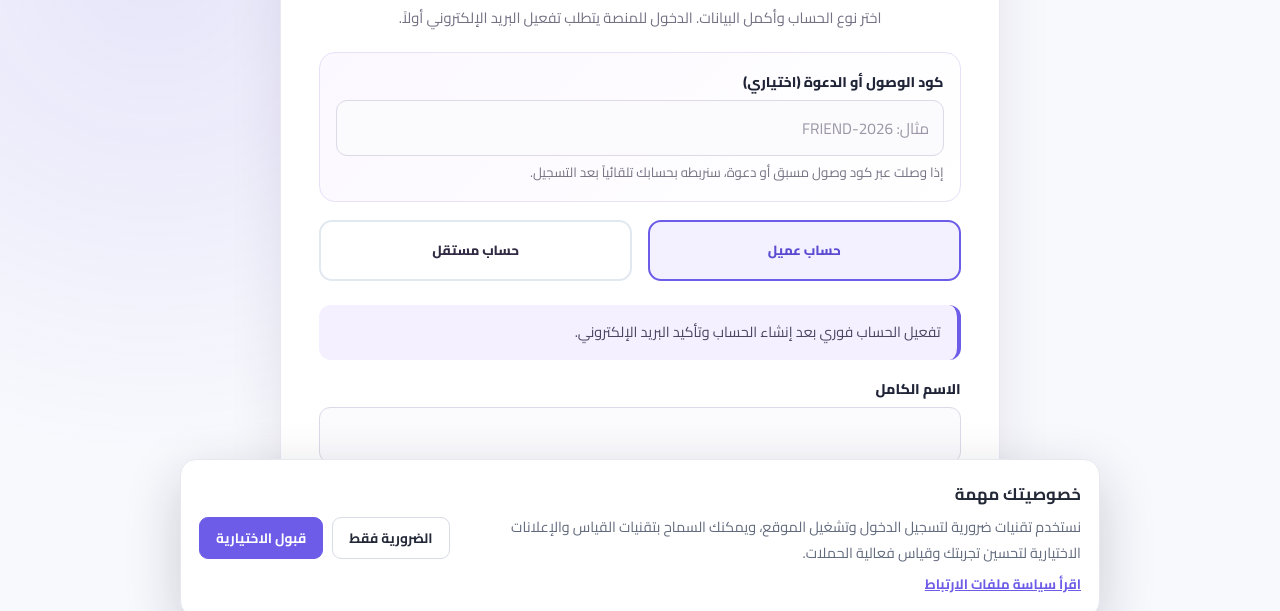
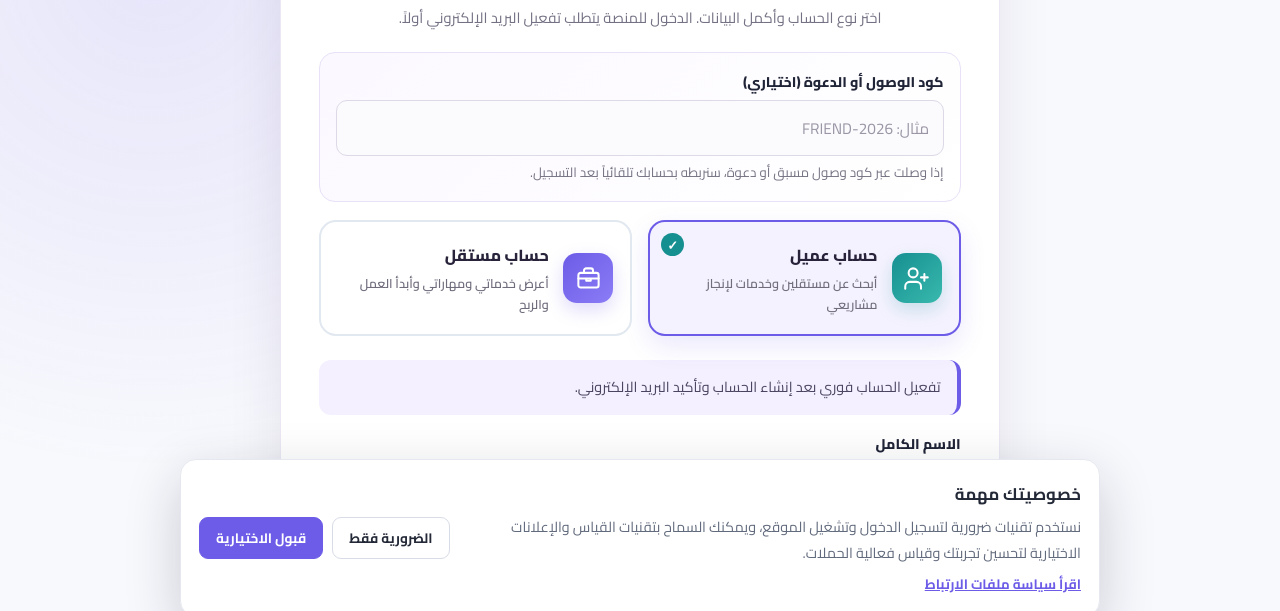
Before and after one commit to omars1640-lang/Piklanc2, a plain HTML site: page register.html in a window 1280 px wide. Shown: the part 161-772 px from the top of the page. Drawn offline with Linux system fonts and the light colour scheme; no server answers.

Commit message:
feat: distinguish registration account types

```diff
--- a/register.html
+++ b/register.html
@@ -46,20 +46,61 @@
     .logo span { color: #6c5ce7; }
     h2 { text-align: center; margin-bottom: .45rem; font-size: 1.55rem; }
     .subtitle { margin-bottom: 1.3rem; color: #747184; text-align: center; font-size: .92rem; line-height: 1.8; }
-    .type-selector { display: flex; gap: 1rem; margin-bottom: 1.5rem; }
+    .type-selector { display: grid; grid-template-columns: repeat(2, minmax(0, 1fr)); gap: 1rem; margin-bottom: 1.5rem; }
     .type-btn {
-      flex: 1;
-      padding: 1rem;
+      position: relative;
+      display: grid;
+      grid-template-columns: auto 1fr;
+      align-items: center;
+      gap: .9rem;
+      min-height: 116px;
+      padding: 1.05rem;
       border: 2px solid #e2e8f0;
-      border-radius: 13px;
+      border-radius: 17px;
       color: #302b42;
       background: #fff;
-      text-align: center;
+      text-align: right;
       cursor: pointer;
+      transition: border-color .2s ease, background .2s ease, box-shadow .2s ease, transform .2s ease;
+    }
+    .type-btn:hover { border-color: #b9b0f2; transform: translateY(-2px); }
+    .type-btn:focus-visible { outline: 3px solid rgba(108,92,231,.22); outline-offset: 3px; }
+    .type-btn.active { border-color: #6c5ce7; background: #f5f2ff; box-shadow: 0 10px 26px rgba(108,92,231,.14); }
+    .type-btn.freelancer.active { border-color: #7657dc; background: linear-gradient(135deg, #f5f1ff, #fbfaff); }
+    .type-icon {
+      width: 50px;
+      height: 50px;
+      display: grid;
+      place-items: center;
+      border-radius: 14px;
+      color: #fff;
+      background: linear-gradient(135deg, #6c5ce7, #8b7cf6);
+      box-shadow: 0 7px 18px rgba(108,92,231,.22);
+    }
+    .type-btn.buyer .type-icon { background: linear-gradient(135deg, #168f91, #38b9ad); box-shadow: 0 7px 18px rgba(22,143,145,.2); }
+    .type-icon svg { width: 27px; height: 27px; stroke: currentColor; }
+    .type-copy { display: grid; gap: .25rem; }
+    .type-title { color: #28233a; font-size: 1rem; font-weight: 800; }
+    .type-description { color: #716d7d; font-size: .79rem; font-weight: 600; line-height: 1.65; }
+    .type-check {
+      position: absolute;
+      top: .7rem;
+      left: .7rem;
+      width: 23px;
+      height: 23px;
+      display: grid;
+      place-items: center;
+      border-radius: 50%;
+      color: #fff;
+      background: #6c5ce7;
+      font-size: .8rem;
       font-weight: 800;
-      transition: .2s;
+      opacity: 0;
+      transform: scale(.75);
+      transition: opacity .2s ease, transform .2s ease;
     }
-    .type-btn.active, .type-btn:hover { border-color: #6c5ce7; background: #f3f0ff; color: #5a4bd1; }
+    .type-btn.buyer .type-check { background: #168f91; }
+    .type-btn.active .type-check { opacity: 1; transform: scale(1); }
     .form-grid { display: grid; grid-template-columns: repeat(2, minmax(0, 1fr)); gap: 1rem; }
     .form-group { margin-bottom: 1rem; }
     .form-group.full { grid-column: 1 / -1; }
@@ -188,7 +229,11 @@
     html[data-theme="dark"] .type-btn,
     html[data-theme="dark"] .btn-outline { border-color: #3b3749; background: #272534; color: #f7f5fb; }
     html[data-theme="dark"] .type-btn.active,
-    html[data-theme="dark"] .type-btn:hover { border-color: #8b7cf6; background: rgba(108,92,231,.15); color: #bdb4ff; }
+    html[data-theme="dark"] .type-btn:hover { border-color: #8b7cf6; }
+    html[data-theme="dark"] .type-btn.active { border-color: #8b7cf6; background: rgba(108,92,231,.16); box-shadow: 0 10px 28px rgba(0,0,0,.2); }
+    html[data-theme="dark"] .type-btn.buyer.active { border-color: #38b9ad; background: rgba(22,143,145,.14); }
+    html[data-theme="dark"] .type-title { color: #f7f5fb; }
+    html[data-theme="dark"] .type-description { color: #b8b3c3; }
     html[data-theme="dark"] .access-code-card,
     html[data-theme="dark"] .security-note,
     html[data-theme="dark"] .check-row,
@@ -197,7 +242,8 @@
     @media (max-width: 680px) {
       body { padding: 1rem; align-items: flex-start; }
       .register-box { padding: 1.35rem; }
-      .type-selector, .actions-row { flex-direction: column; }
+      .type-selector { grid-template-columns: 1fr; }
+      .actions-row { flex-direction: column; }
       .form-grid { grid-template-columns: 1fr; }
     }
   </style>
@@ -219,8 +265,20 @@
 
     <div id="typeSelection">
       <div class="type-selector">
-        <button class="type-btn active" type="button" onclick="selectType('buyer')">حساب عميل</button>
-        <button class="type-btn" type="button" onclick="selectType('freelancer')">حساب مستقل</button>
+        <button class="type-btn buyer active" type="button" aria-pressed="true" onclick="selectType('buyer')">
+          <span class="type-icon" aria-hidden="true">
+            <svg viewBox="0 0 24 24" fill="none" stroke-width="1.8" stroke-linecap="round" stroke-linejoin="round"><path d="M16 21v-2a4 4 0 0 0-4-4H6a4 4 0 0 0-4 4v2"/><circle cx="9" cy="7" r="4"/><path d="M19 8v6M22 11h-6"/></svg>
+          </span>
+          <span class="type-copy"><span class="type-title">حساب عميل</span><span class="type-description">أبحث عن مستقلين وخدمات لإنجاز مشاريعي</span></span>
+          <span class="type-check" aria-hidden="true">✓</span>
+        </button>
+        <button class="type-btn freelancer" type="button" aria-pressed="false" onclick="selectType('freelancer')">
+          <span class="type-icon" aria-hidden="true">
+            <svg viewBox="0 0 24 24" fill="none" stroke-width="1.8" stroke-linecap="round" stroke-linejoin="round"><rect x="3" y="7" width="18" height="13" rx="2"/><path d="M8 7V5a2 2 0 0 1 2-2h4a2 2 0 0 1 2 2v2M3 12h18M10 12v2h4v-2"/></svg>
+          </span>
+          <span class="type-copy"><span class="type-title">حساب مستقل</span><span class="type-description">أعرض خدماتي ومهاراتي وأبدأ العمل والربح</span></span>
+          <span class="type-check" aria-hidden="true">✓</span>
+        </button>
       </div>
     </div>
 
@@ -532,8 +590,11 @@
     window.selectType = function(type) {
       document.getElementById("buyerForm").classList.toggle("hidden", type !== "buyer");
       document.getElementById("freelancerForm").classList.toggle("hidden", type !== "freelancer");
-      document.querySelectorAll(".type-btn").forEach(button => button.classList.remove("active"));
-      document.querySelector(`.type-btn[onclick*="${type}"]`)?.classList.add("active");
+      document.querySelectorAll(".type-btn").forEach(button => {
+        const active = button.getAttribute("onclick")?.includes(`'${type}'`);
+        button.classList.toggle("active", active);
+        button.setAttribute("aria-pressed", String(Boolean(active)));
+      });
     };
 
     window.registerBuyer = async function() {
```
